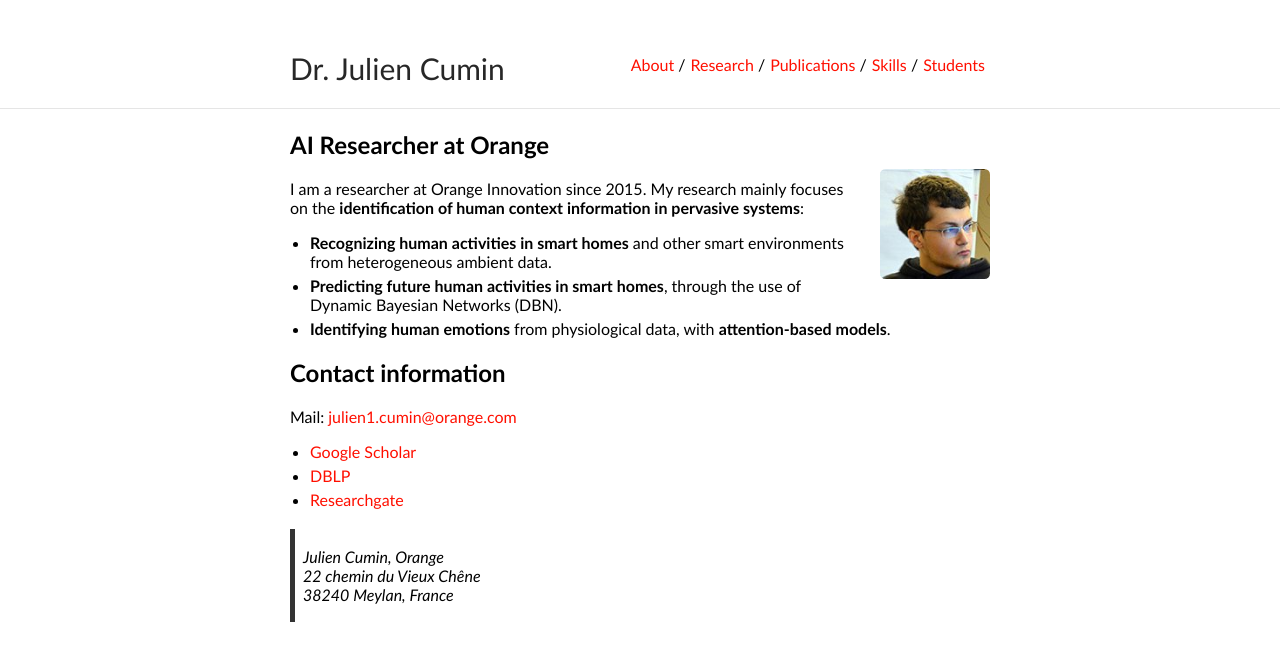
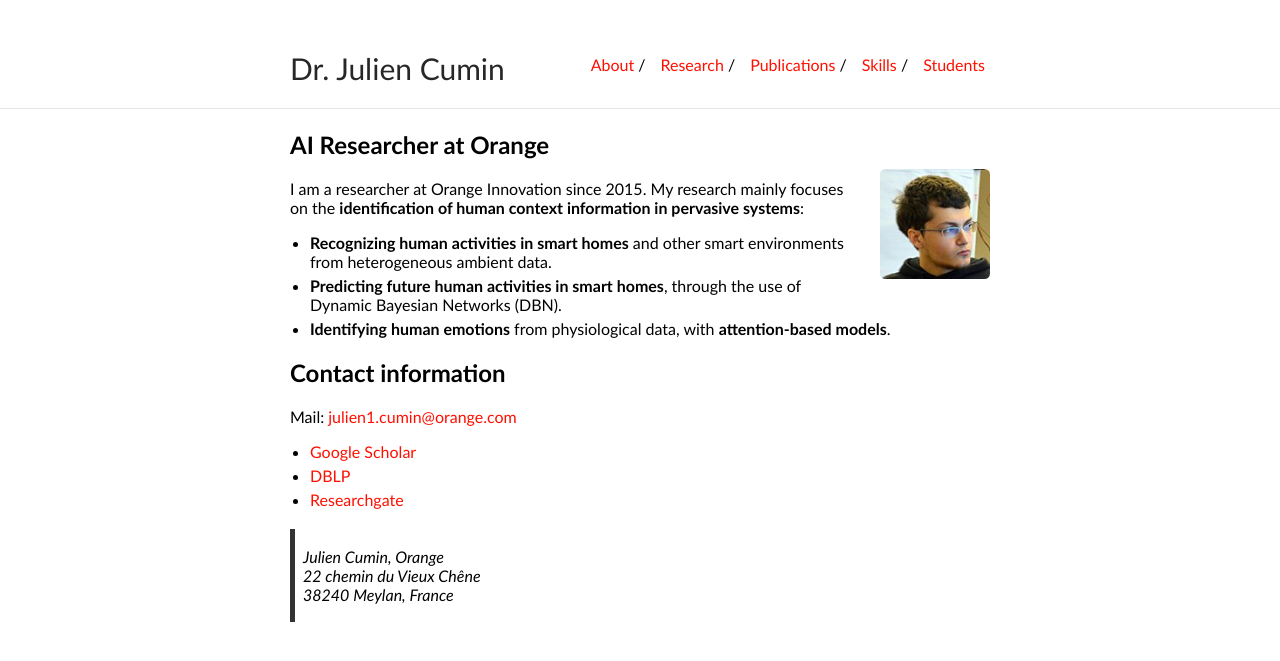
Before and after one commit to JCumin/jcumin.github.io, a Jekyll site: the page built from index.md, in a window 1280 px wide. Shown: the top 661 px of the page. Built offline with Jekyll 4.4.1, drawn with Linux system fonts in a browser that asks for light colours.

Commit message:
Update _style.scss

```diff
--- a/_sass/_style.scss
+++ b/_sass/_style.scss
@@ -48,7 +48,7 @@ hr {
 }
 .nav-list {
     list-style-type: none;
-    margin: 0 5px 0 0px;
+    margin: 0 5px 0 10px;
 }
 .alignable {
     display: inline-block;
```
